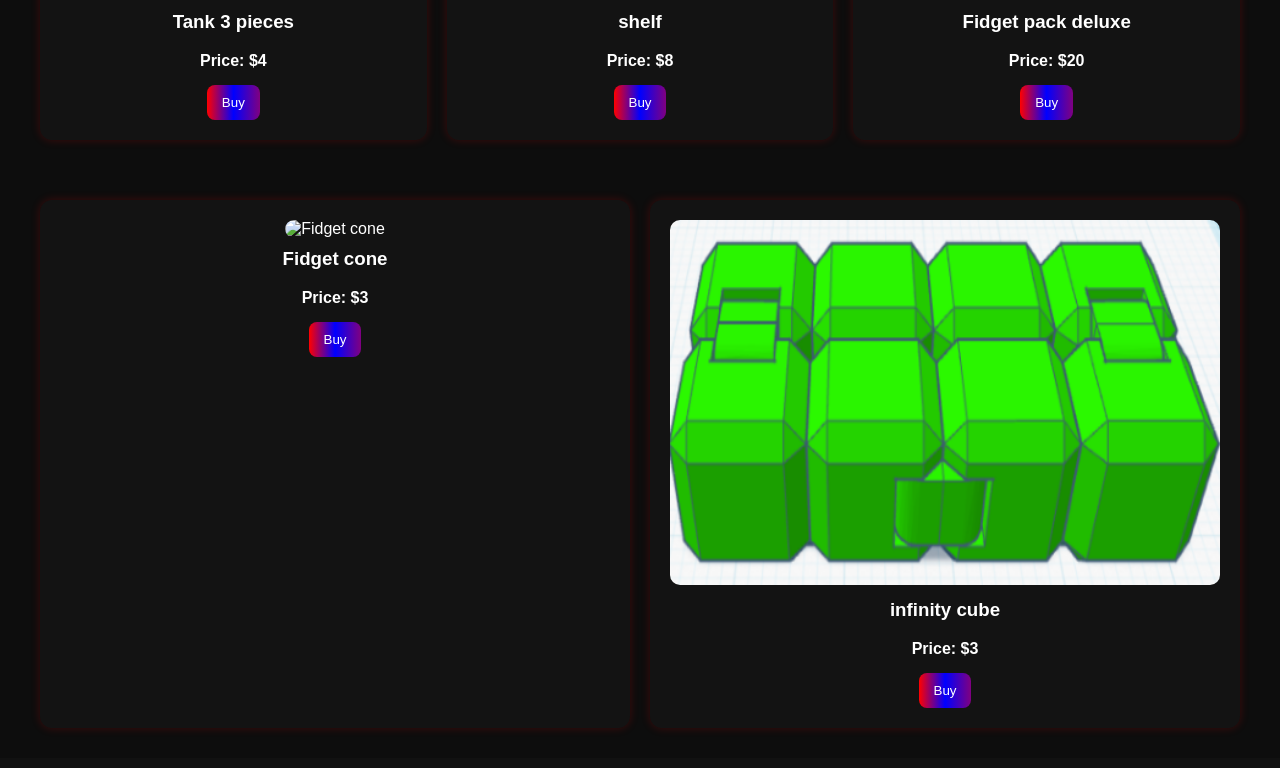
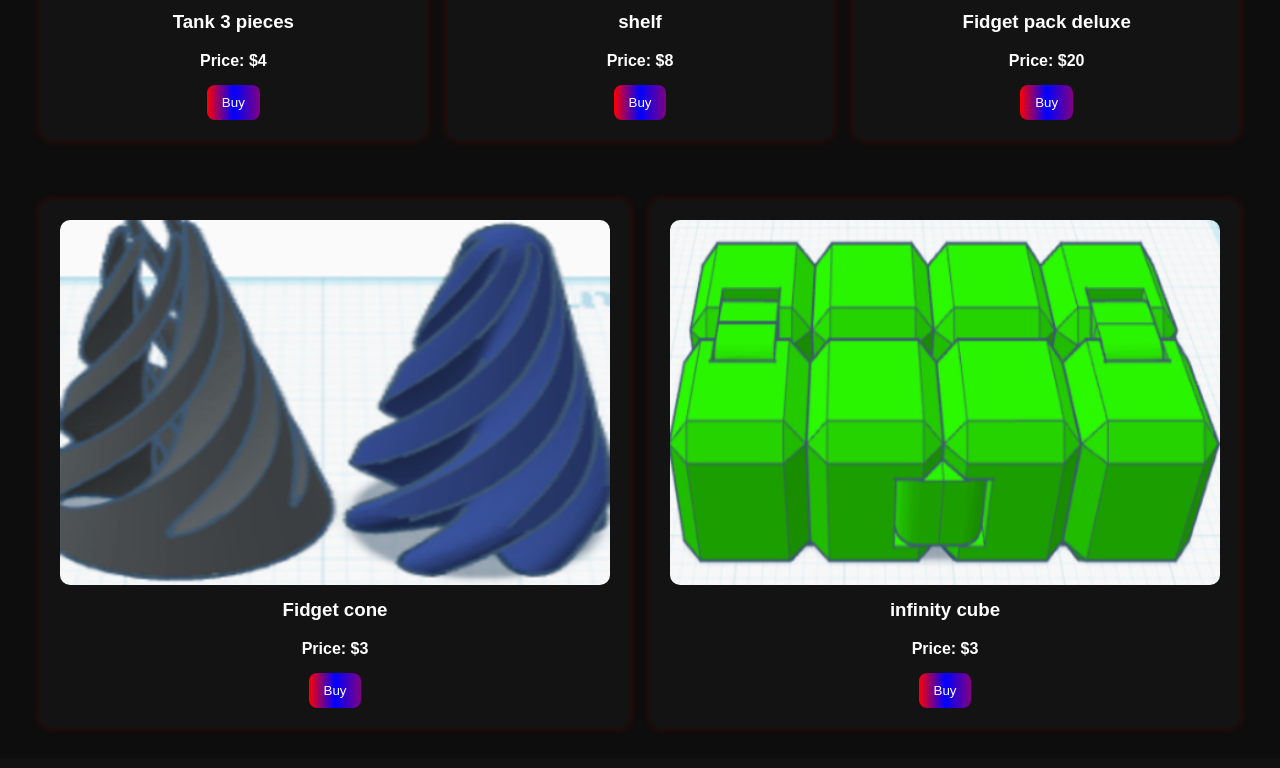
Before and after one commit to arstudios750/CGprints, a plain HTML site: page index.html in a window 1280 px wide. Shown: the part 836-1604 px from the top of the page. Drawn offline with nearby package versions, Linux system fonts and the light colour scheme.

Commit message:
Update index.html

```diff
--- a/index.html
+++ b/index.html
@@ -68,7 +68,7 @@
 <!-- New row with 2 half-width boxes -->
 <div class="new-row">
   <div class="product-card half-width" data-price="3">
-    <img src="conefidget.png" alt="Fidget cone" />
+    <img src="Screenshot 2025-11-12 10.35.18 AM.png" alt="Fidget cone" />
     <h3>Fidget cone</h3>
     <p>Price: $3</p>
     <button type="button" onclick="buyItem('Fidget cone', 3)">Buy</button>
```
